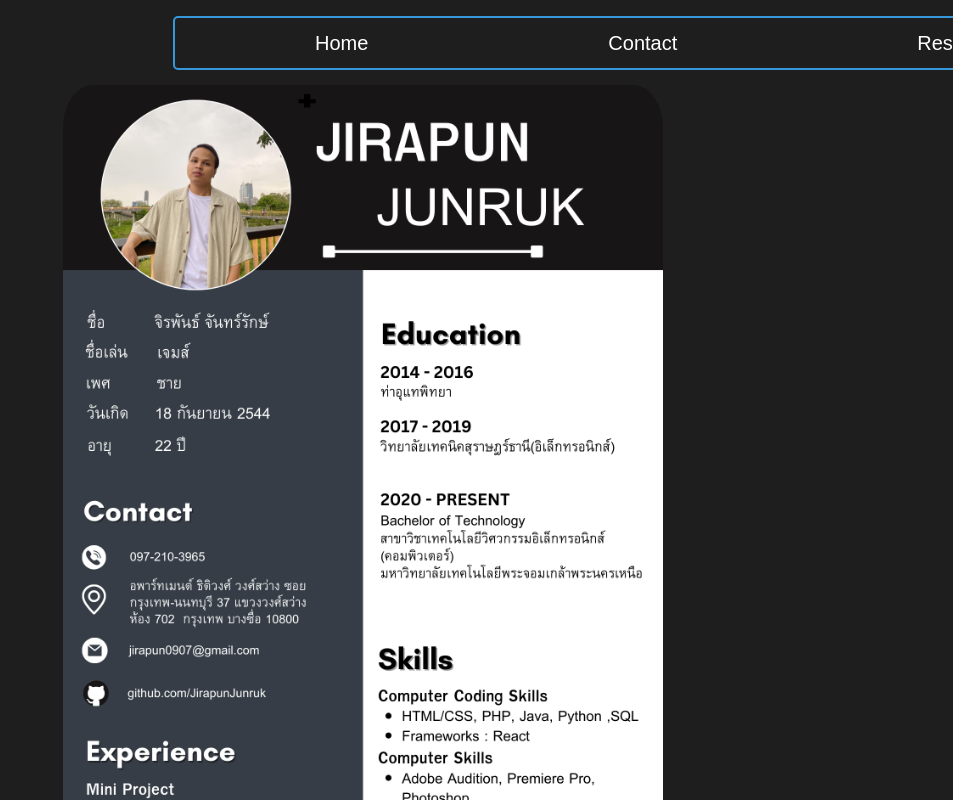
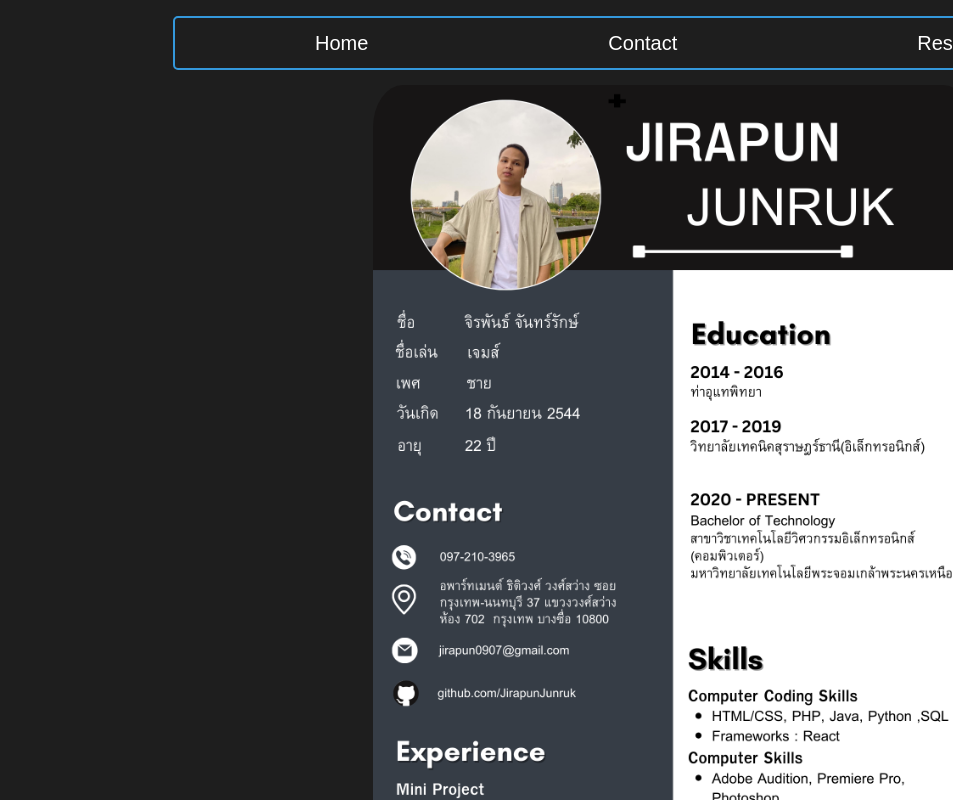
Before and after one commit to JirapunJunruk/portfolio, a React (Create React App) app: page /resume in a window 1280 px wide. Shown: the top 800 px of the page, without its empty margins (327-1280 px from the left). Built offline with nearby package versions, Linux system fonts and the light colour scheme.

Commit message:
update
update

```diff
--- a/src/App.css
+++ b/src/App.css
@@ -117,23 +117,22 @@
 
 /*  resume  intro */
 .GG{
-
-
-
+/*
   margin-left: 50px;
   height: calc(100vh -4rem);
   width: 100vw;
   max-width: 75rem;
   margin: 0 auto;
-  overflow: hidden;
+  overflow: hidden; */
 
 }
 .resume{
+  display: flex;
   margin-left: 350px;
   margin-top: 20px;
-  /* margin-left: 30px;
-  margin-right: 30px; */
-  display: flex;
+   margin-left: 700px;
+
+  /* margin-right: 30px;  */
   border-radius: 5%;
   width: 600px;
 
```
